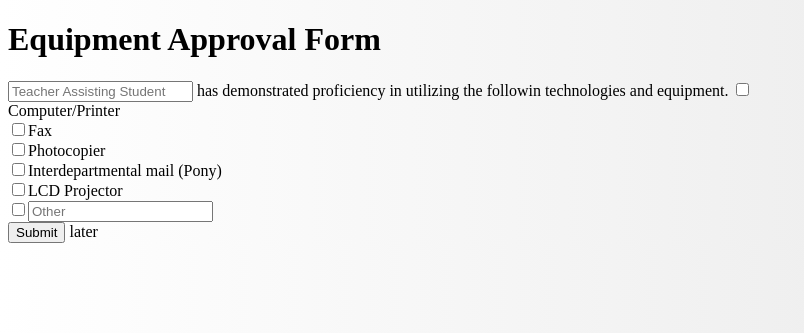
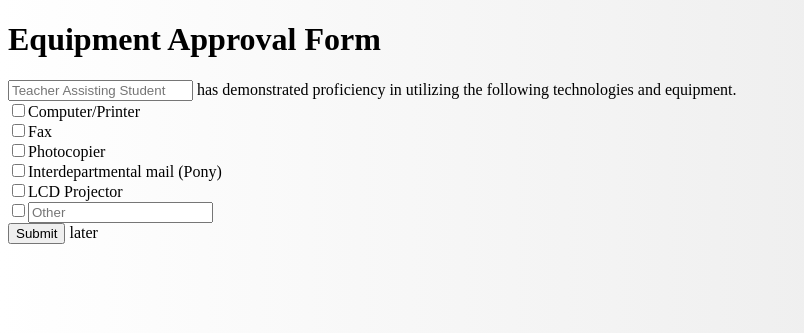
Before and after one commit to McFatterTeacherAssisting/Assist-Teachers, a Python web app: template MTAS/templates/equipment_approval.html in a window 1280 px wide. Shown: the part 26-359 px from the top of the page, without its empty margins (0-804 px from the left). Run offline with Jinja, Linux system fonts and the light colour scheme; the template is opened without the code that fills it, so the values that code supplies are empty.

Commit message:
Update equipment_approval.html

```diff
--- a/MTAS/templates/equipment_approval.html
+++ b/MTAS/templates/equipment_approval.html
@@ -19,7 +19,7 @@
 							<option value="{{student}}">{{student}}</option>
 						{%endfor%}
 						</datalist>
-						<span>has demonstrated proficiency in utilizing the followin technologies and equipment.</span>
+						<span>has demonstrated proficiency in utilizing the following technologies and equipment.</span> <br>
 						<input type="checkbox" name="approved" value="computer-printer"><span id="computer-printer">Computer/Printer</span><br>
 						<input type="checkbox" name="approved" value="fax"><span id="fax">Fax</span><br>
 						<input type="checkbox" name="approved" value="photocopier"><span id="photocopier">Photocopier</span><br>
```
